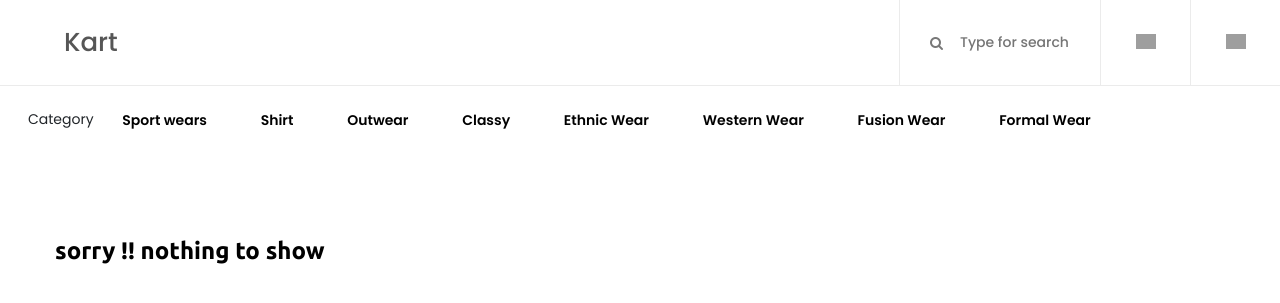
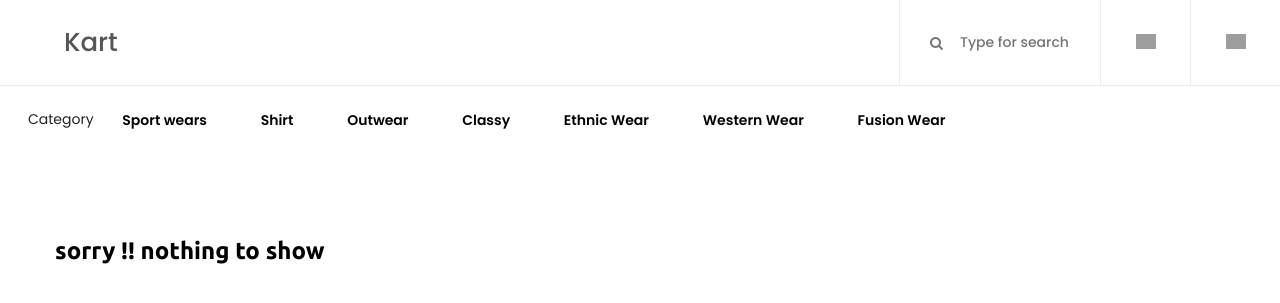
Before and after one commit to kevin123george/kart0, a Django app: template templates/exp.html in a window 1280 px wide. Shown: the top 303 px of the page. Run offline with Django 3.2, Linux system fonts and the light colour scheme; the template is opened without the code that fills it, so the values that code supplies are empty; some libraries are stand-ins or nearby versions; grey boxes are pictures that could not be loaded.

Commit message:
make it better

```diff
--- a/templates/base.html
+++ b/templates/base.html
@@ -184,9 +184,7 @@
                     <li class="btn">
                         <a class="nav-link" href="{% url 'category-list' 'FW' %} ">Fusion Wear</a>
                     </li>
-                    <li class="btn">
-                        <a class="nav-link" href="{% url 'category-list' 'FOW' %} ">Formal Wear</a>
-                    </li>
+
 
                 </ul>
 
```
